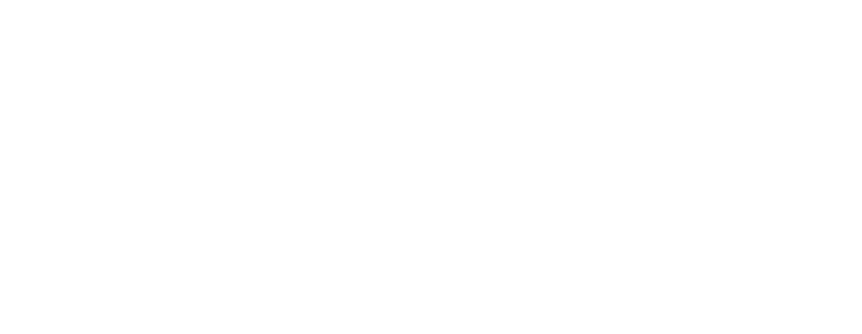
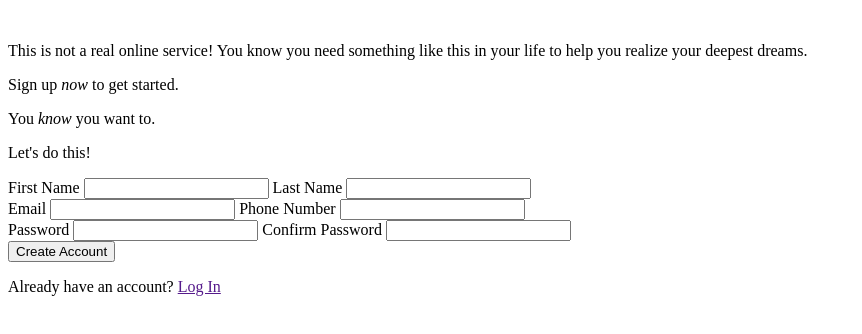
Before and after one commit to joshunk/signUpPage, a plain HTML site: page index.html in a window 1280 px wide. Shown: the whole page, without its empty margins (0-862 px from the left). Drawn offline with Linux system fonts and the light colour scheme.

Commit message:
Add in basic HTML structure

```diff
--- a/index.html
+++ b/index.html
@@ -7,5 +7,45 @@
     <link rel="stylesheet" href="style.css" />
     <script src="main.js" defer></script>
   </head>
-  <body></body>
+  <body>
+    <div>
+      <img src="" alt="" />
+    </div>
+    <div>
+      <p>
+        This is not a real online service! You know you need something like this
+        in your life to help you realize your deepest dreams.
+      </p>
+      <p>Sign up <em>now</em> to get started.</p>
+      <p>You <em>know</em> you want to.</p>
+    </div>
+    <div>
+      <p>Let's do this!</p>
+
+      <form>
+        <div>
+          <label for="firstName">First Name</label>
+          <input type="text" name="firstName" id="firstName" />
+          <label for="lastName">Last Name</label>
+          <input type="text" name="lastName" id="lastName" />
+        </div>
+        <div>
+          <label for="email">Email</label>
+          <input type="email" name="email" id="email" />
+          <label for="phoneNumber">Phone Number</label>
+          <input type="number" name="phoneNumber" id="phoneNumber" />
+        </div>
+        <div>
+          <label for="password">Password</label>
+          <input type="password" name="password" id="password" />
+          <label for="confirmPassword">Confirm Password</label>
+          <input type="password" name="confirmPassword" id="confirmPassword" />
+        </div>
+      </form>
+    </div>
+    <div>
+      <button type="button">Create Account</button>
+      <p>Already have an account? <a href="">Log In</a></p>
+    </div>
+  </body>
 </html>
```
